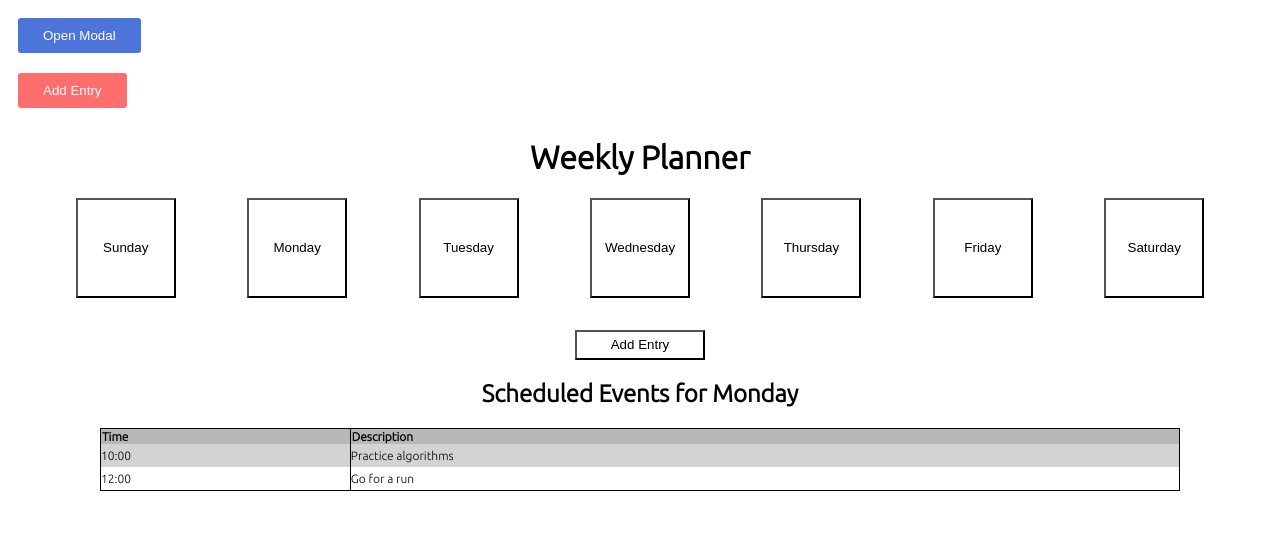
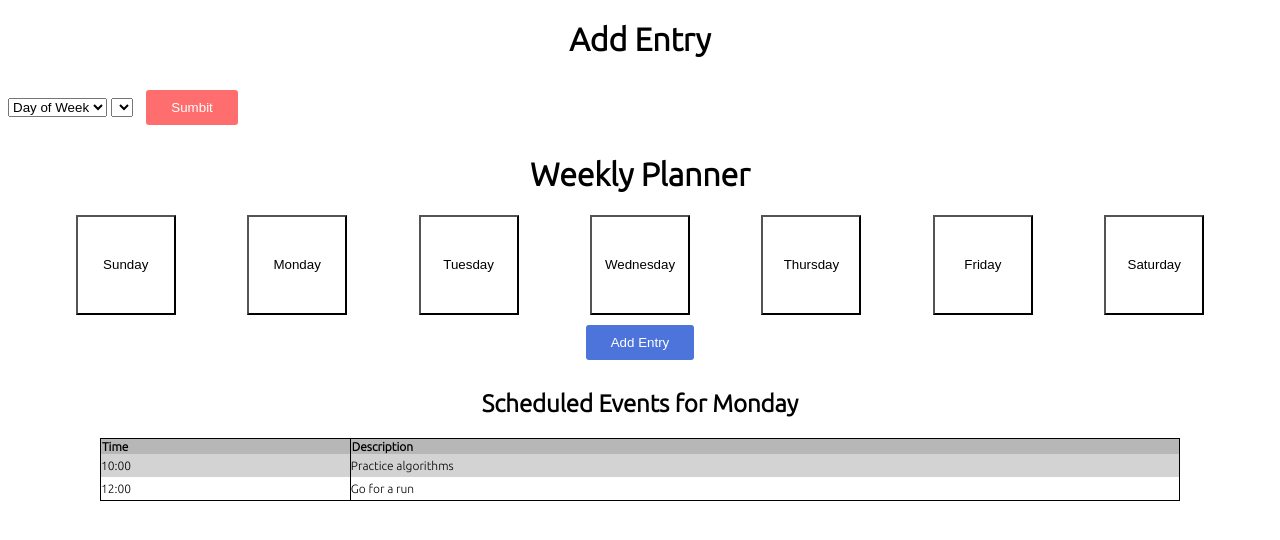
Before and after one commit to NoahLett/week-planner, a website: page index.html in a window 1280 px wide. Both pictures are taken after a click on the button "Add Entry". Drawn offline with Linux system fonts and the light colour scheme.

Commit message:
project-alex

```diff
--- a/index.html
+++ b/index.html
@@ -11,10 +11,26 @@
   <link rel="stylesheet" href="styles.css">
 </head>
 <body>
-  <button class="modal">Open Modal</button>
-  <main class="survey hidden">
+  <!-- <button class="modal">Open Modal</button> -->
+  <main class="add-window-entry hidden">
     <div>
-      <button class="modal-off">Add Entry</button>
+      <form>
+        <h1>Add Entry</h1>
+        <select>
+          <option value="select a day of the week" selected="selected">Day of Week</option>
+          <option value="select a day of the week">Sunday</option>
+          <option value="select a day of the week">Monday</option>
+          <option value="select a day of the week">Tuesday</option>
+          <option value="select a day of the week">Wednesday</option>
+          <option value="select a day of the week">Thursday</option>
+          <option value="select a day of the week">Friday</option>
+          <option value="select a day of the week">Saturday</option>
+        </select>
+        <select>
+
+        </select>
+        <button class="modal-off">Sumbit</button>
+      </form>
     </div>
   </main>
 
@@ -55,7 +71,7 @@
 
     <div class="row">
       <div class="column-full">
-        <button class="add-button">Add Entry</button>
+        <button class="add-button modal">Add Entry</button>
       </div>
     </div>
 
--- a/main.js
+++ b/main.js
@@ -0,0 +1,13 @@
+var $modal = document.querySelector('.modal');
+var $addWindowEntry = document.querySelector('.add-window-entry');
+var $modalOff = document.querySelector('.modal-off');
+function modalOn() {
+  var modalTurnOn;
+  $modal.className = 'modal ' + modalTurnOn;
+  $addWindowEntry.className = 'add-window-entry';
+}
+$modal.addEventListener('click', modalOn);
+function addWindowEntryOn() {
+  $addWindowEntry.className = 'add-window-entry ' + 'hidden';
+}
+$modalOff.addEventListener('click', addWindowEntryOn);
```
